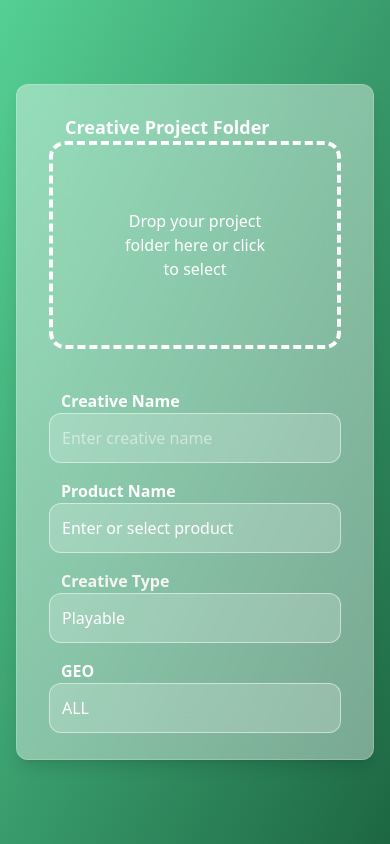
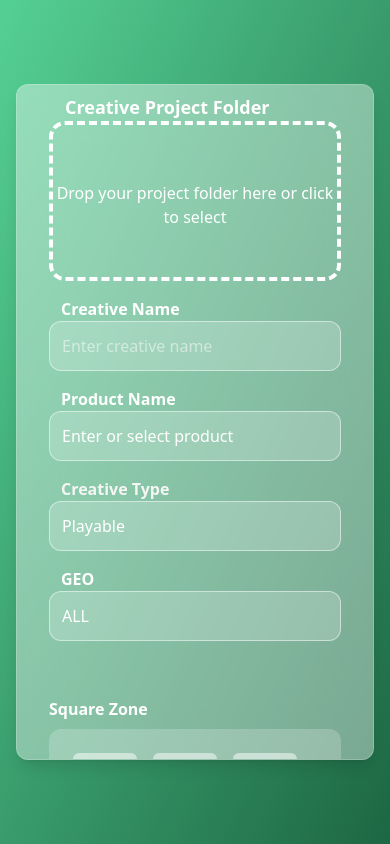
Before and after one commit to dkbozkurt/dkb-AdCraft, a React (Vite) app: page / in a window 390 px wide. Built offline with nearby package versions, Linux system fonts and the light colour scheme.

Commit message:
File drop area responsiveness update

```diff
--- a/src/components/FileDropArea.tsx
+++ b/src/components/FileDropArea.tsx
@@ -88,12 +88,12 @@ const FileDropArea: React.FC = () => {
     }
 
     return (
-        <div className="relative mt-6 mb-16">
-            <h2 className="absolute -top-7 left-2 z-10 px-2 text-white text-lg font-bold">
+        <div className="relative mt-1 mb-10 sm:mt-2 sm:mb-16">
+            <h2 className="absolute -top-7 left-2 z-10 px-2 text-white text-lg font-bold text-nowrap">
                 Creative Project Folder
             </h2>
             <div
-                className={`relative border-4 border-dashed border-white rounded-2xl p-16 text-center cursor-pointer ${folder ? 'border-opacity-0' : 'border-opacity-100'
+                className={`relative border-4 border-dashed border-white rounded-2xl pb-16 pt-14 sm:pt-16 text-center max-h-40 cursor-pointer ${folder ? 'border-opacity-0' : 'border-opacity-100'
                     }`}
                 onDrop={handleDrop}
                 onDragOver={(e) => e.preventDefault()}
```
